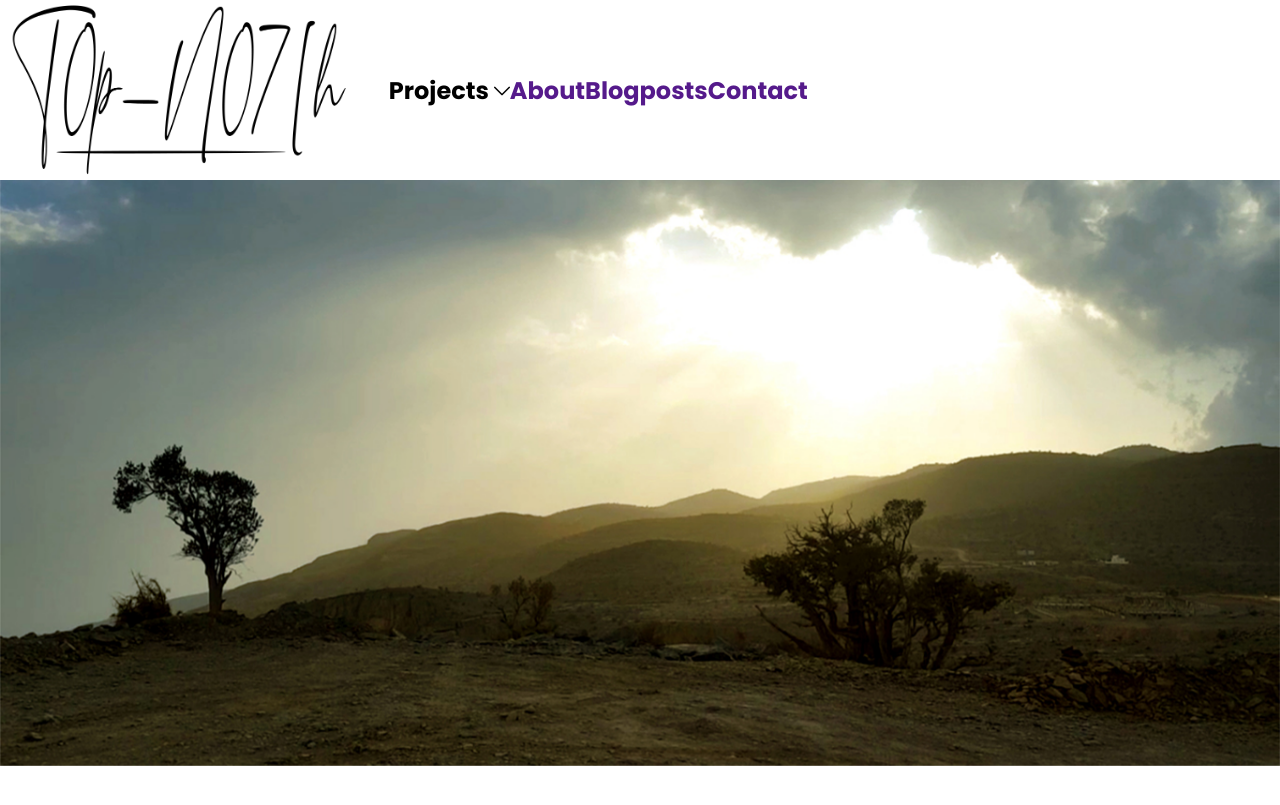
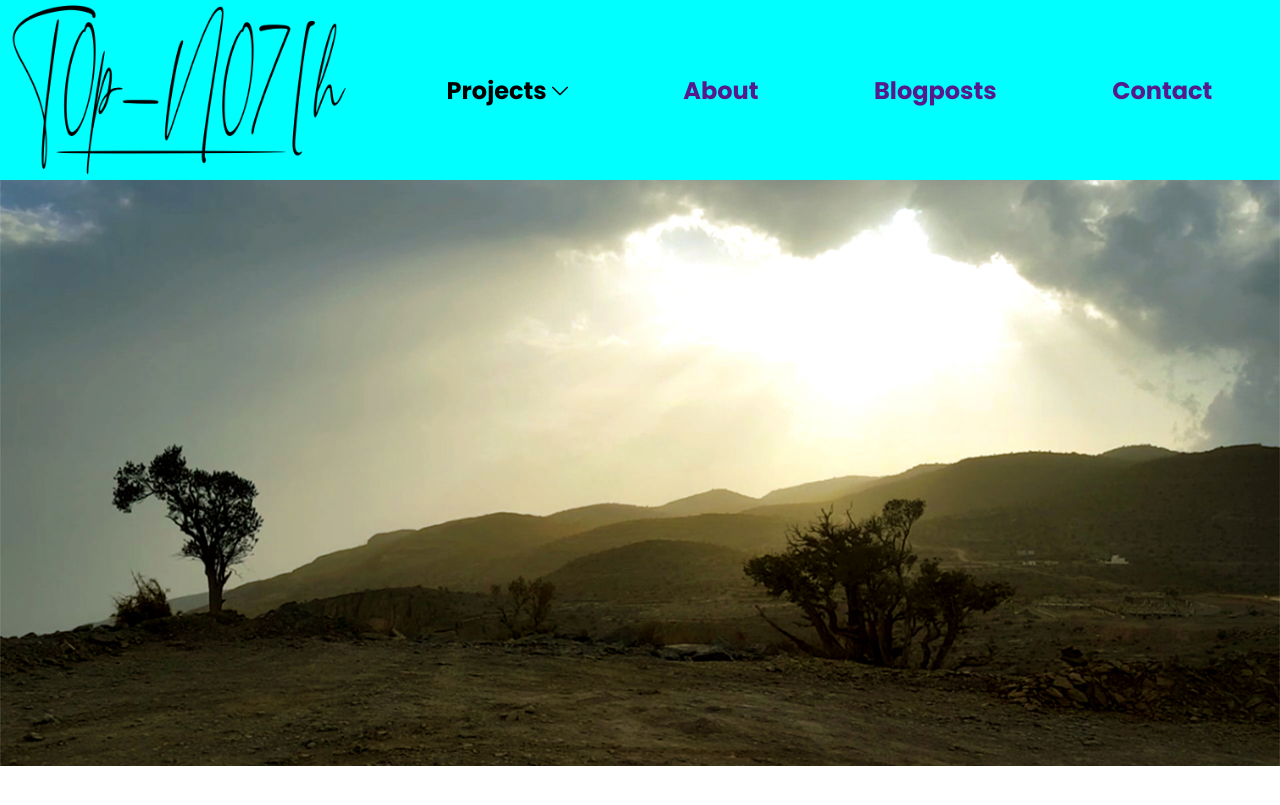
Before and after one commit to ruchit02/topnotchphotography, a Jekyll site: the page built from index.html, in a window 1280 px wide and 900 px high. Shown: the top 805 px of the window. Built offline with Jekyll 4.4.1, drawn with Linux system fonts in a browser that asks for light colours.

Commit message:
Initial website launch

```diff
--- a/_sass/header.scss
+++ b/_sass/header.scss
@@ -2,11 +2,14 @@
     position: fixed;
     top: 0;
     left: 0;
+    right: 0;
     display: flex;
     align-items: center;
     justify-content: space-between;
 
     padding: 0 10px;
+    background-color: aqua;
+    z-index: 2000;
 }
 
 .tnpHeader .websiteLogo{
```
